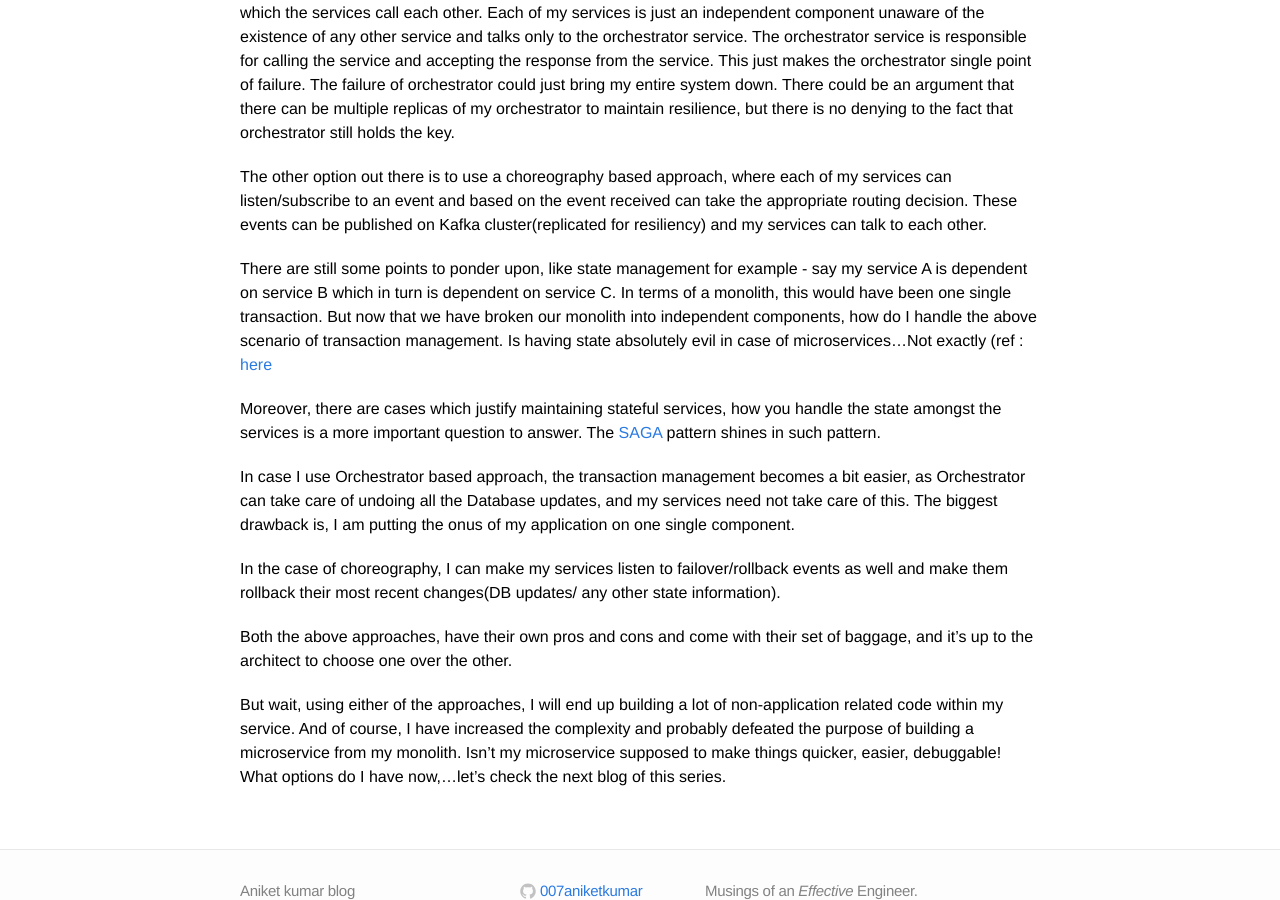
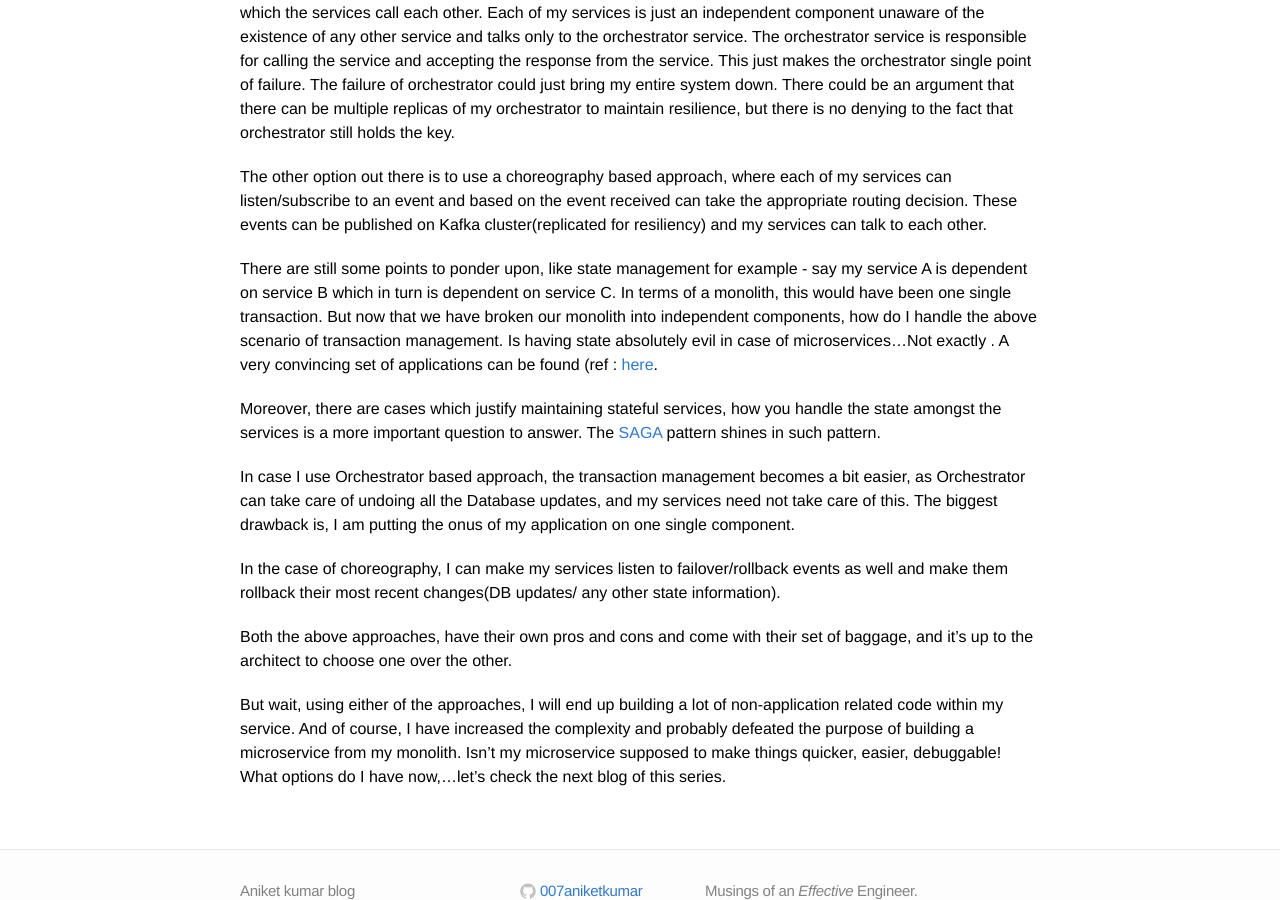
Before and after one commit to 007aniketkumar/007aniketkumarblog.github.io, a Jekyll site: the page built from _posts/2019-02-21-I-dont-Know-How-To-Make-My-Services-Talk.markdown, in a window 1280 px wide and 900 px high, scrolled down 548 px. Built offline with Jekyll 4.4.1, drawn with Linux system fonts in a browser that asks for light colours.

Commit message:
Update 2019-02-21-I-dont-Know-How-To-Make-My-Services-Talk.markdown

```diff
--- a/_posts/2019-02-21-I-dont-Know-How-To-Make-My-Services-Talk.markdown
+++ b/_posts/2019-02-21-I-dont-Know-How-To-Make-My-Services-Talk.markdown
@@ -15,8 +15,8 @@ The architect should also try to ensure couple of points: point 1: Maintain the
 
 The other option out there is to use a choreography based approach, where each of my services can listen/subscribe to an event and based on the event received can take the appropriate routing decision. These events can be published on Kafka cluster(replicated for resiliency) and my services can talk to each other.
 
-There are still some points to ponder upon, like state management for example - say my service A is dependent on service B which in turn is dependent on service C. In terms of a monolith, this would have been one single transaction. But now that we have broken our monolith into independent components, how do I handle the above scenario of transaction management. Is having state absolutely evil in case of microservices…Not exactly (ref :
-<a href=" http://highscalability.com/blog/2015/10/12/making-the-case-for-building-scalable-stateful-services-in-t.html">here</a>
+There are still some points to ponder upon, like state management for example - say my service A is dependent on service B which in turn is dependent on service C. In terms of a monolith, this would have been one single transaction. But now that we have broken our monolith into independent components, how do I handle the above scenario of transaction management. Is having state absolutely evil in case of microservices…Not exactly . A very convincing set of applications can be found (ref :
+<a href=" http://highscalability.com/blog/2015/10/12/making-the-case-for-building-scalable-stateful-services-in-t.html">here</a>.
 
 Moreover, there are cases which justify maintaining stateful services, how you handle the state amongst the services is a more important question to answer. The <a href=" https://microservices.io/patterns/data/saga.html">SAGA</a>
  pattern shines in such pattern.
```
